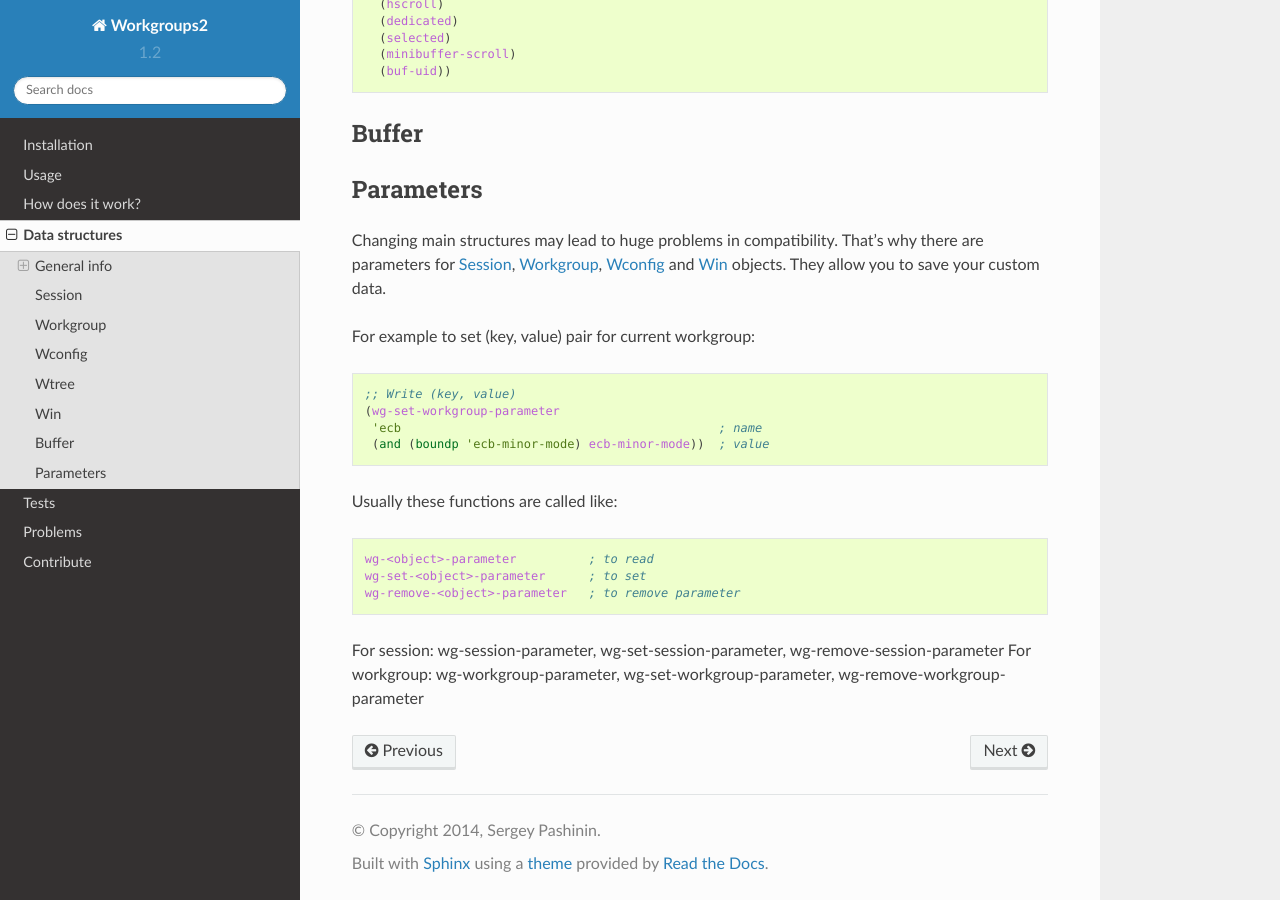
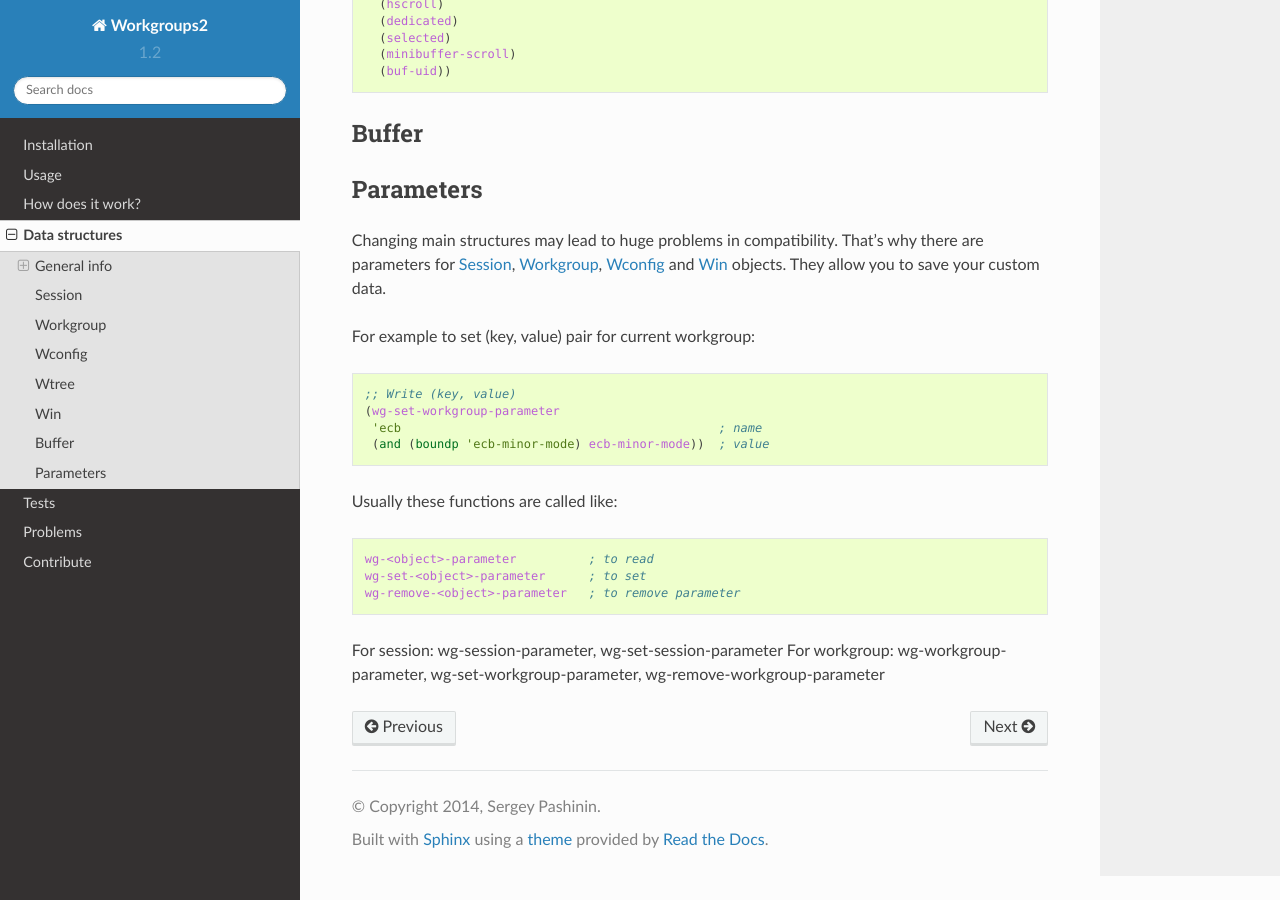
Before and after one commit to pashinin/workgroups2, a Sphinx documentation site: the page built from doc/guide/data-structures.rst, in a window 1280 px wide and 900 px high, scrolled down 2816 px. Built offline with Sphinx 7.4.7 and the Read the Docs theme 2.0.0, drawn with Linux system fonts in a browser that asks for light colours.

Commit message:
clean code

```diff
--- a/doc/guide/data-structures.rst
+++ b/doc/guide/data-structures.rst
@@ -203,5 +203,5 @@ Usually these functions are called like:
      wg-set-<object>-parameter      ; to set
      wg-remove-<object>-parameter   ; to remove parameter
 
-For session: wg-session-parameter, wg-set-session-parameter, wg-remove-session-parameter
+For session: wg-session-parameter, wg-set-session-parameter
 For workgroup: wg-workgroup-parameter, wg-set-workgroup-parameter, wg-remove-workgroup-parameter
```
Also changed, not shown: 2 other files.
